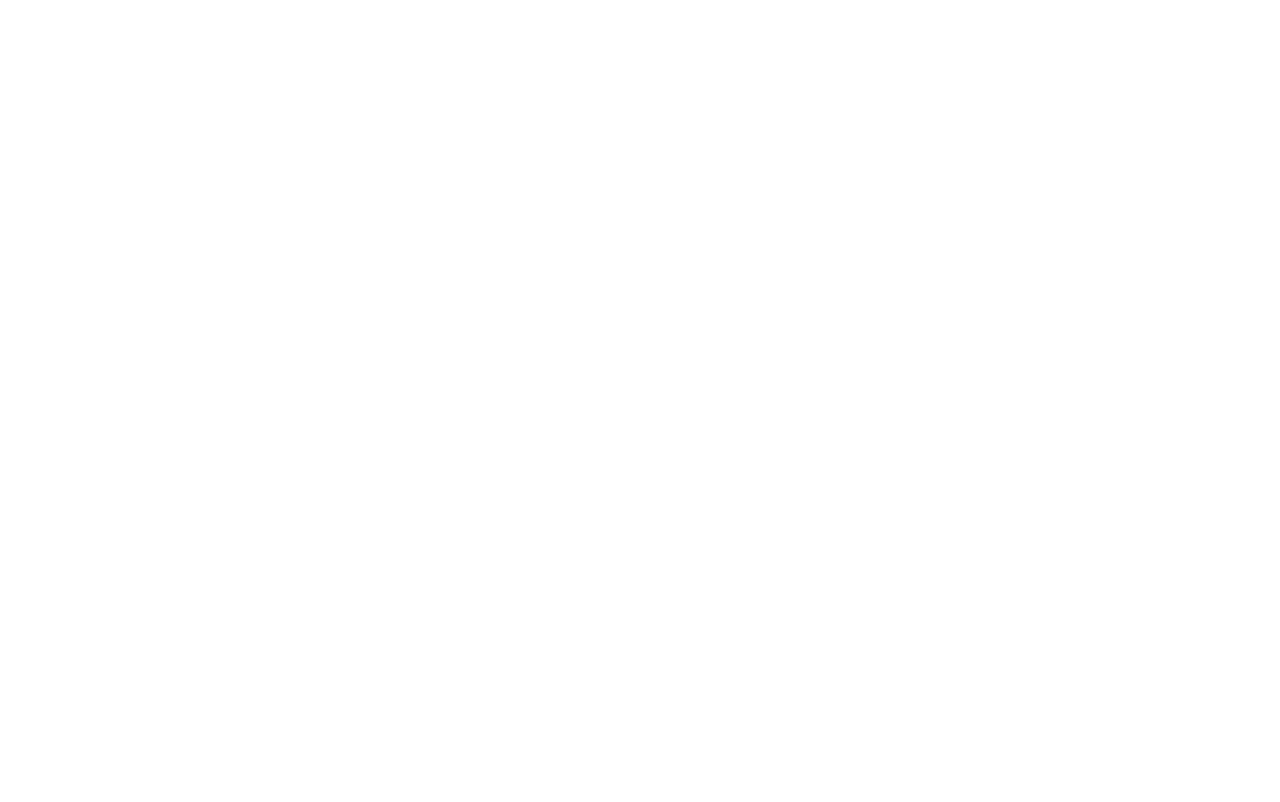
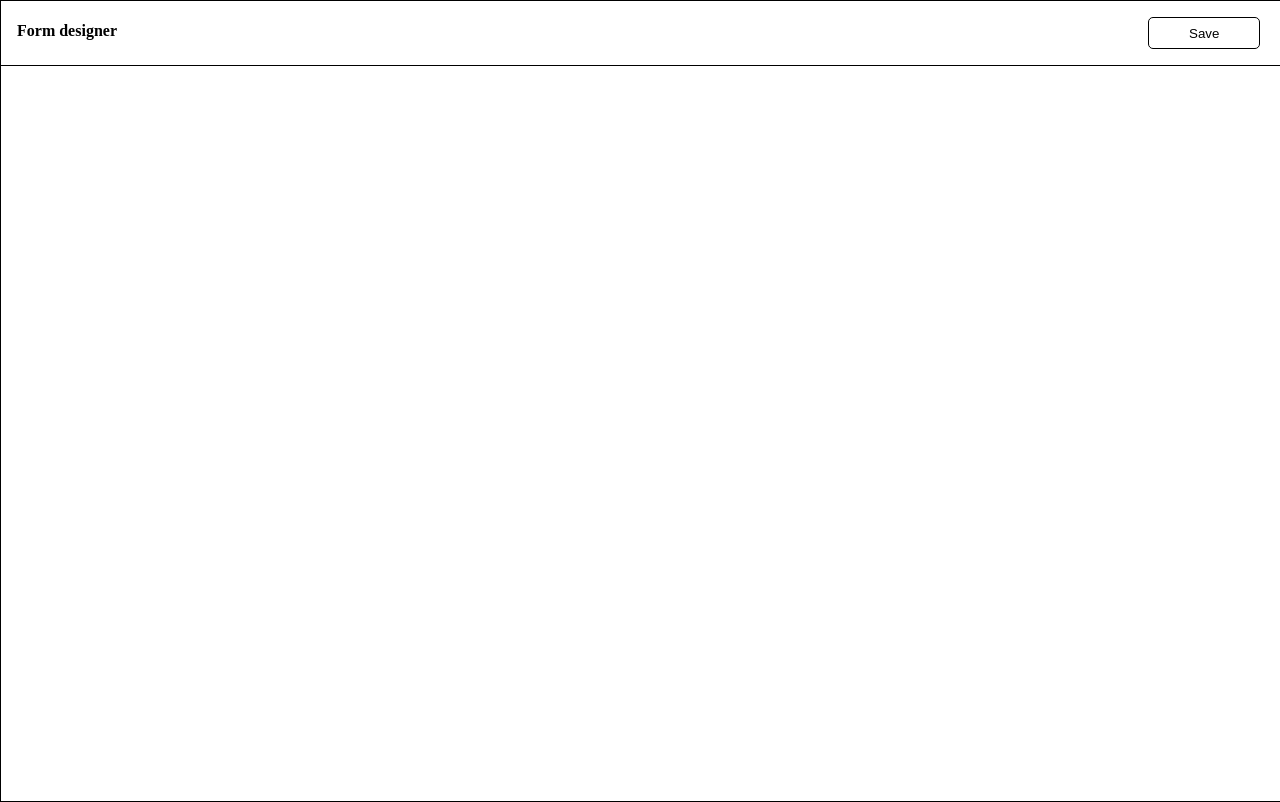
Before and after one commit to tanmay120199/Visual-Form-Designer, a plain HTML site: page index.html in a window 1280 px wide. Drawn offline with Linux system fonts and the light colour scheme.

Commit message:
Header UI setup

```diff
--- a/index.html
+++ b/index.html
@@ -1,16 +1,18 @@
 <!DOCTYPE html>
 <html lang="en">
   <head>
-    <meta charset="UTF-8">
-    <meta name="viewport" content="width=device-width, initial-scale=1.0">
+    <meta charset="UTF-8" />
+    <meta name="viewport" content="width=device-width, initial-scale=1.0" />
     <title>Form Designer</title>
-    <link rel="stylesheet" href="./style.css">
+    <link rel="stylesheet" href="./style.css" />
   </head>
   <body>
     <div id="form-designer-container">
       <div id="form-designer-header">
-
+        <h4>Form designer</h4>
+        <button>Save</button>
       </div>
+      <div id="form-designer-main"></div>
     </div>
     <script src="./script.js"></script>
   </body>
--- a/style.css
+++ b/style.css
@@ -0,0 +1,43 @@
+.html{
+    font-size: 20px;
+}
+
+body{
+    margin: 0;
+    padding: 0;
+    width: 100vw;
+    height: 100vh;
+    overflow: hidden;
+}
+
+#form-designer-container{
+    width: 100%;
+    height: 100%;
+    border: 1px solid black;
+}
+
+#form-designer-header{
+    display: flex;
+    justify-content: space-between;
+    width: 100%;
+    height: 8%;
+    border-bottom: 1px solid black;
+}
+
+#form-designer-header h4{
+    margin-left: 1rem;
+}
+
+#form-designer-header button{
+    margin-right: 1.3rem;
+    width: 7rem;
+    height: 2rem;
+    margin-top: 1rem;
+    background-color: white;
+    border: 1px solid black;
+    border-radius: 5px;
+}
+
+#form-designer-header button:hover{
+    cursor: pointer;
+}
```
Lines whose indentation alone changed are shown as unchanged.
